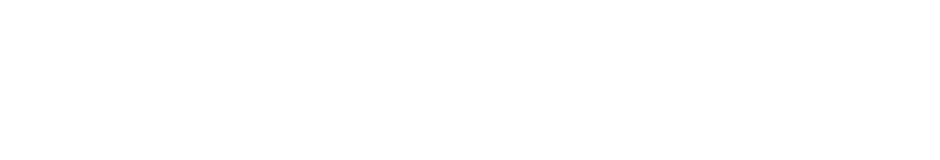
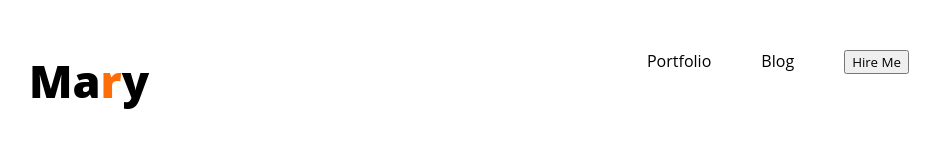
Before and after one commit to Omar-Kaiyum-Nayeem/portfolio-repo, a plain HTML site: page index.html in a window 1280 px wide. Shown: the whole page, without its empty margins (171-1111 px from the left). Drawn offline with Linux system fonts and the light colour scheme.

Commit message:
initial nav added

```diff
--- a/index.html
+++ b/index.html
@@ -1,20 +1,23 @@
 <!DOCTYPE html>
 <html lang="en">
-<head>
-    <meta charset="UTF-8">
-    <meta name="viewport" content="width=device-width, initial-scale=1.0">
+  <head>
+    <meta charset="UTF-8" />
+    <meta name="viewport" content="width=device-width, initial-scale=1.0" />
     <title>Portfolio</title>
-    <link rel="stylesheet" href="/style/style.css">
-</head>
-<body>
+    <link rel="stylesheet" href="/style/style.css" />
+  </head>
+  <body>
     <header>
-
+      <nav>
+        <h3 class="nav-title">Ma<span class="primary-color">r</span>y</h3>
+        <ul>
+          <li>Portfolio</li>
+          <li>Blog</li>
+          <li><button>Hire Me</button></li>
+        </ul>
+      </nav>
     </header>
-    <main>
-
-    </main>
-    <footer>
-
-    </footer>
-</body>
+    <main></main>
+    <footer></footer>
+  </body>
 </html>
--- a/style/style.css
+++ b/style/style.css
@@ -0,0 +1,24 @@
+*{
+    margin: 0;
+    font-family: 'Open Sans', sans-serif;
+}
+/* Header and navigation style */
+nav{
+    display: flex;
+    justify-content: space-between;
+    margin: 50px 200px;
+}
+nav ul{
+    display: flex;
+}
+.nav-title{
+    font-weight: 800;
+    font-size: 45px;
+}
+nav li{
+    list-style: none;
+    margin-left: 50px;
+}
+.primary-color{
+    color: #FD6E0A;
+}
```
